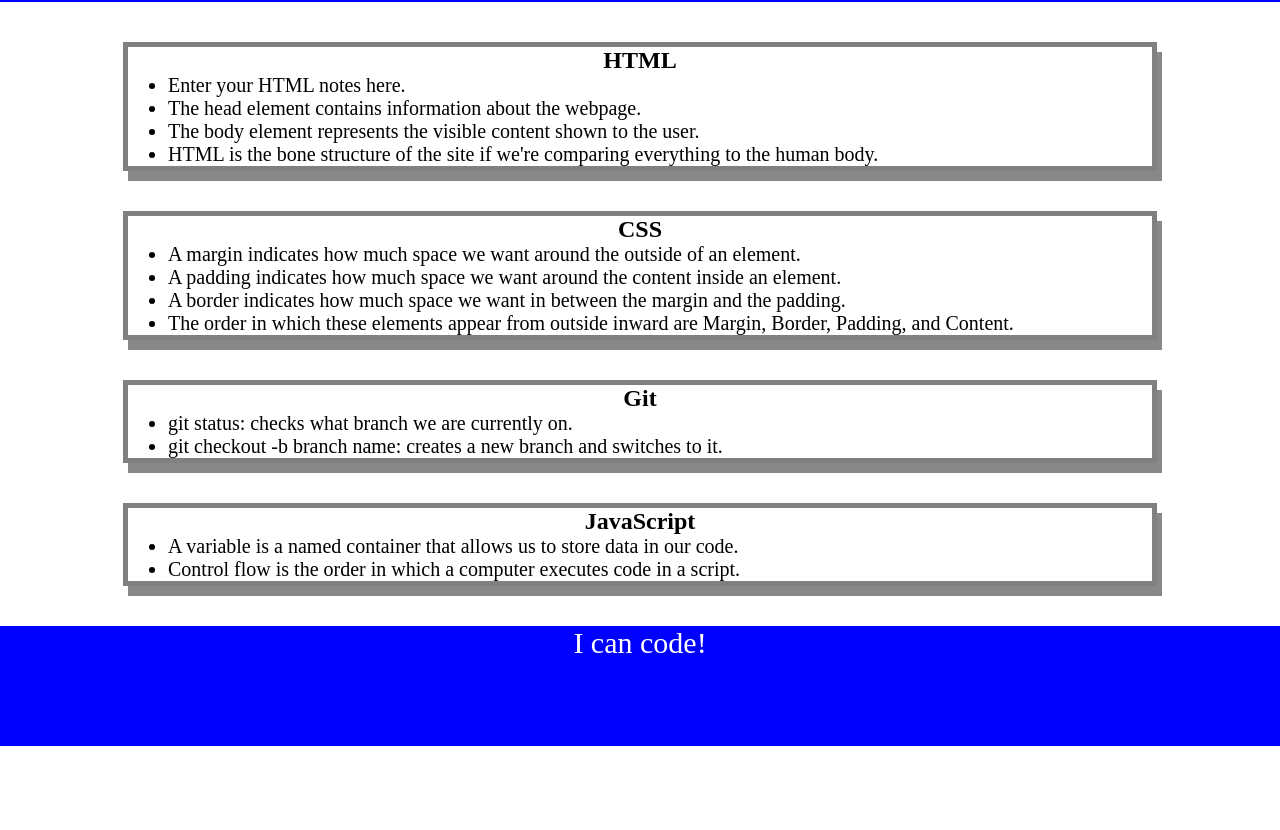
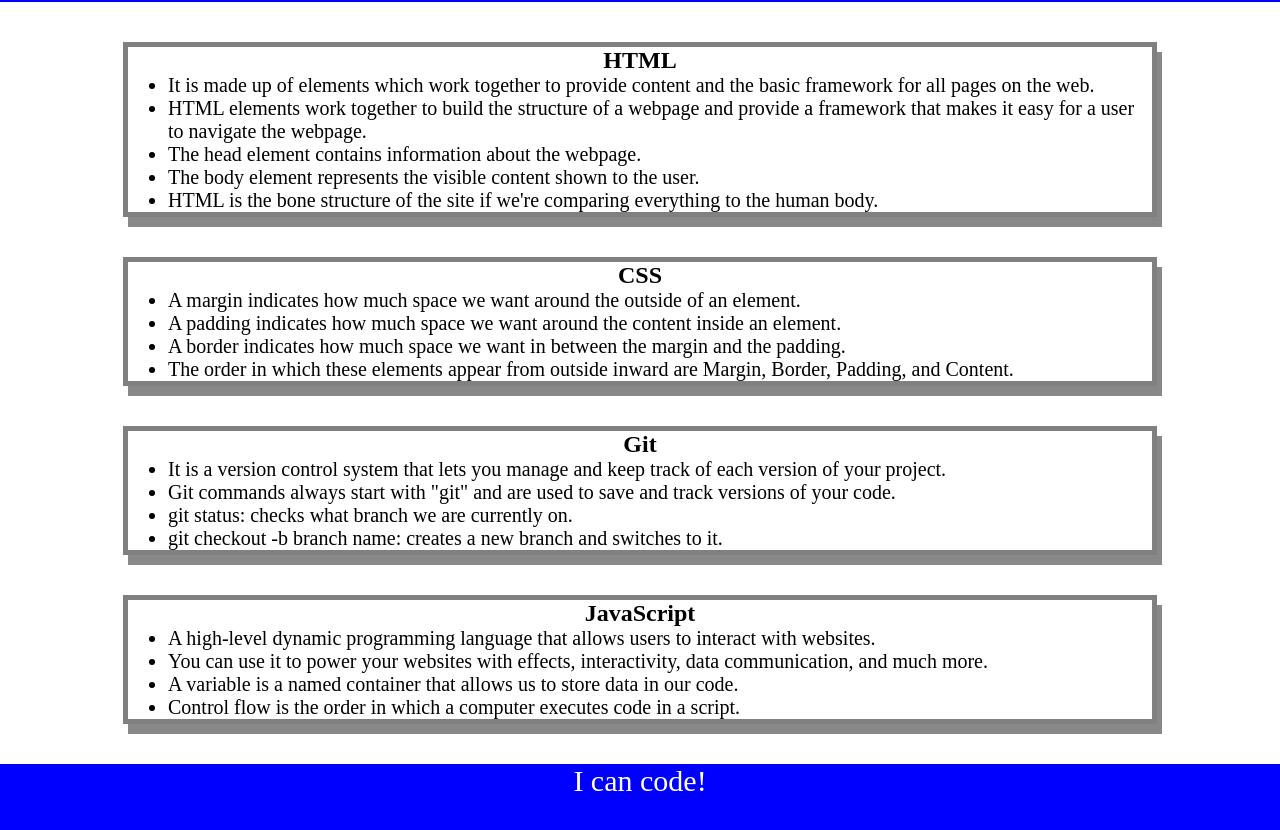
Before and after one commit to zallen16/Prework-study-guide, a plain HTML site: page index.html in a window 1280 px wide. Shown: the part 118-948 px from the top of the page. Before the commit the page ends 864 px from the top, so only its background shows below. Drawn offline with Linux system fonts and the light colour scheme.

Commit message:
Added additional notes under HTML

```diff
--- a/index.html
+++ b/index.html
@@ -17,7 +17,8 @@
       <section class="card" id="html-section">
         <h2>HTML</h2>
         <ul>
-          <li>Enter your HTML notes here.</li>
+          <li>It is made up of elements which work together to provide content and the basic framework for all pages on the web.</li>
+          <li>HTML elements work together to build the structure of a webpage and provide a framework that makes it easy for a user to navigate the webpage.</li>
           <li>The head element contains information about the webpage.</li>
           <li>The body element represents the visible content shown to the user.</li>
           <li>HTML is the bone structure of the site if we're comparing everything to the human body.</li>
@@ -37,6 +38,8 @@
       <section class="card" id="git-section">
         <h2>Git</h2>
         <ul>
+          <li>It is a version control system that lets you manage and keep track of each version of your project.</li>
+          <li>Git commands always start with "git" and are used to save and track versions of your code.</li>
           <li>git status: checks what branch we are currently on.</li>
           <li>git checkout -b branch name: creates a new branch and switches to it.</li>
         </ul>
@@ -45,6 +48,8 @@
       <section class="card" id="javascript-section">
         <h2>JavaScript</h2>
         <ul>
+          <li>A high-level dynamic programming language that allows users to interact with websites.</li>
+          <li>You can use it to power your websites with effects, interactivity, data communication, and much more.</li>
           <li>A variable is a named container that allows us to store data in our code.</li>
           <li>Control flow is the order in which a computer executes code in a script.</li>
         </ul>
```
